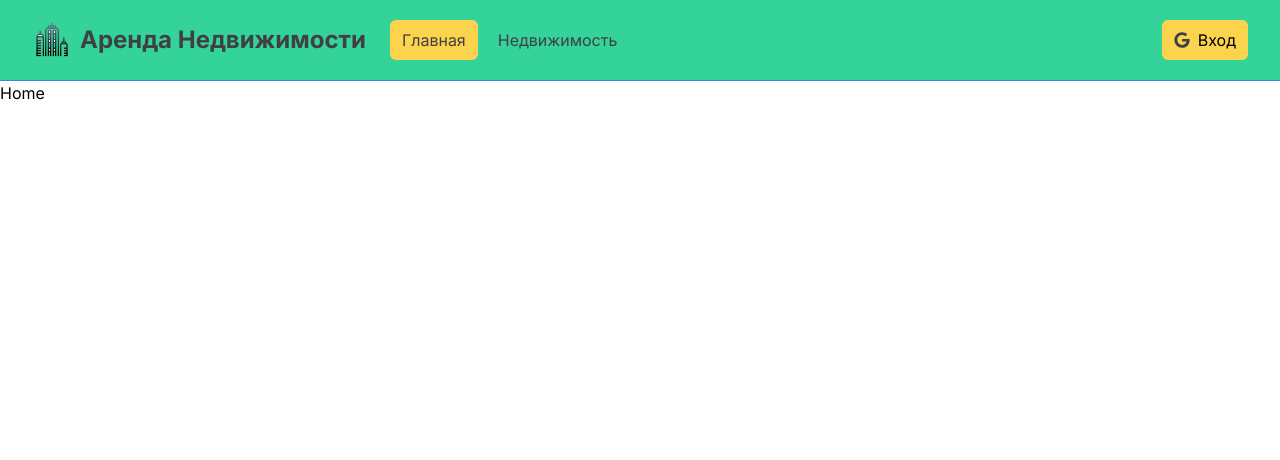
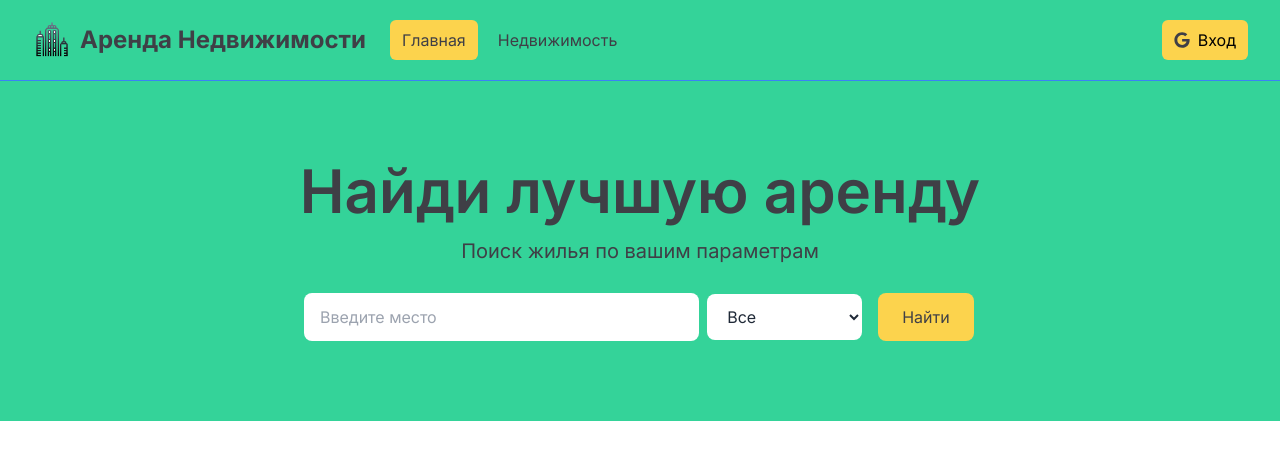
Before and after one commit to MikeSaburov/next_learn, a Next.js app: page / in a window 1280 px wide. Shown: the top 460 px of the page. Built offline with nearby package versions, Linux system fonts and the light colour scheme.

Commit message:
сверстал компонент

```diff
--- a/app/page.js
+++ b/app/page.js
@@ -1,3 +1,9 @@
+import Hero from '../components/Hero';
+
 export default function Home() {
-  return <main>Home</main>;
+  return (
+    <main>
+      <Hero />
+    </main>
+  );
 }
--- a/components/Hero.jsx
+++ b/components/Hero.jsx
@@ -1,5 +1,60 @@
 const Hero = () => {
-  return <div>Hero</div>;
+  return (
+    <section className="bg-emerald-400 py-20 mb-4">
+      <div className="max-w-7xl mx-auto px-4 sm:px-6 lg:px-8 flex flex-col items-center">
+        <div className="text-center">
+          <h1 className="text-4xl font-semibold text-zinc-700 sm:text-5xl md:text-6xl">
+            Найди лучшую аренду
+          </h1>
+          <p className="my-4 text-xl text-zinc-700">
+            Поиск жилья по вашим параметрам
+          </p>
+        </div>
+
+        <form
+          action=""
+          className="mt-3 mx-auto max-w-2xl w-full flex flex-col md:flex-row items-center"
+        >
+          <div className="w-full md:w-3/5 md:pr-2 mb-4 md:mb-0">
+            <label htmlFor="location" className="sr-only">
+              Location
+            </label>
+            <input
+              type="text"
+              id="location"
+              placeholder="Введите место"
+              className="w-full px-4 py-3 rounded-lg bg-white text-gray-800 focus:outline-none focus:ring focus:ring-emerald-500"
+            />
+          </div>
+          <div>
+            <label htmlFor="property-type" className="sr-only">
+              Тип жилья
+            </label>
+            <select
+              id="property-type"
+              className="w-full px-4 py-3 rounded-lg bg-white text-gray-800 focus:outline-none focus:ring focus:ring-emerald-500"
+            >
+              <option value="All">Все</option>
+              <option value="Apartment">Квартира</option>
+              <option value="Studio">Студио</option>
+              <option value="Condo">Общежитие</option>
+              <option value="House">Дом</option>
+              <option value="Cottage">Коттедж</option>
+              <option value="Bed">Койко-место</option>
+              <option value="Room">Комната</option>
+              <option value="Other">другое</option>
+            </select>
+          </div>
+          <button
+            type="submit"
+            className="md:ml-4 mt-4 md:mt-0 w-full md:w-auto px-6 py-3 rounded-lg bg-amber-300 text-zinc-700 hover:bg-amber-400 focus:outline-none focus:ring focus:ring-emerald-500"
+          >
+            Найти
+          </button>
+        </form>
+      </div>
+    </section>
+  );
 };
 
 export default Hero;
```
